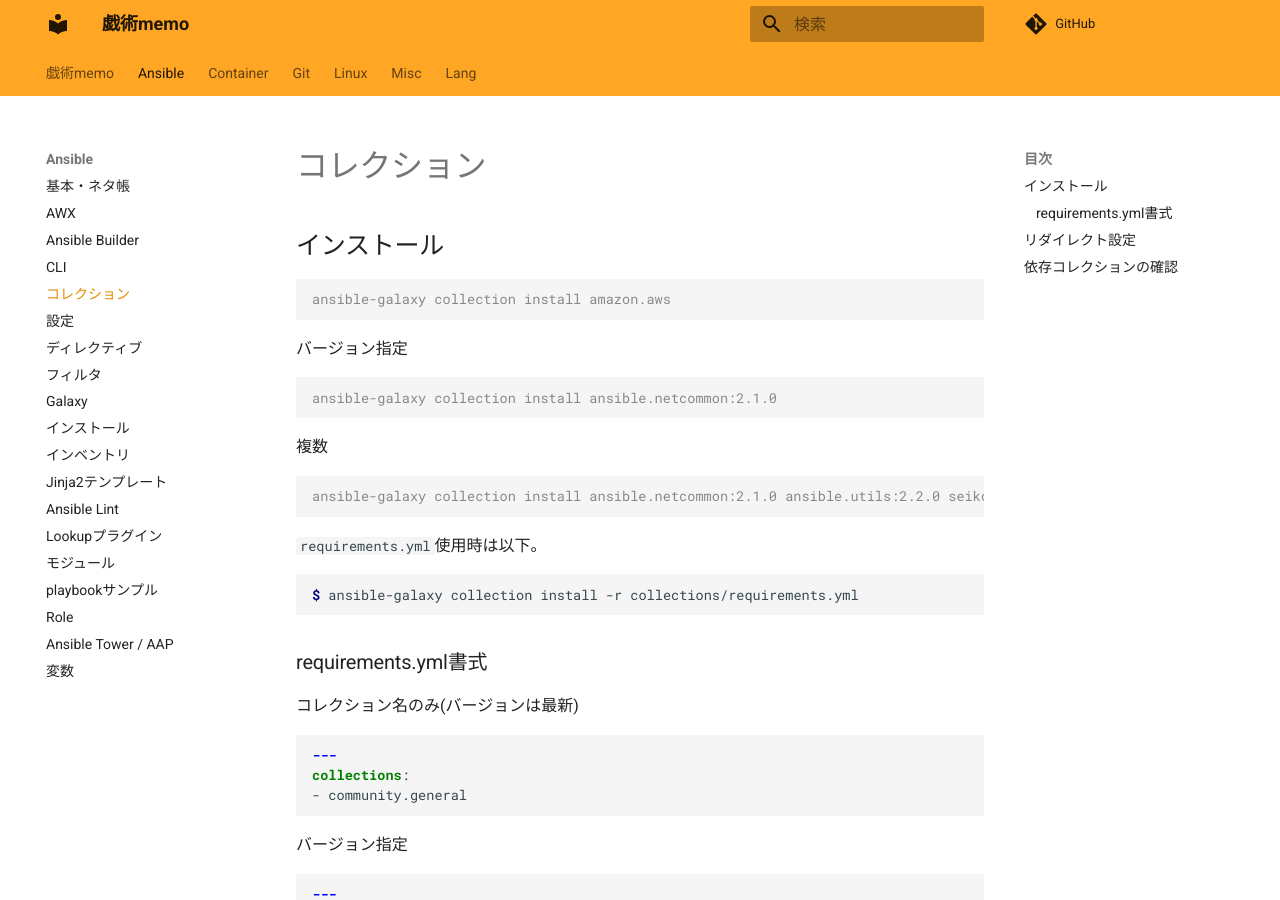
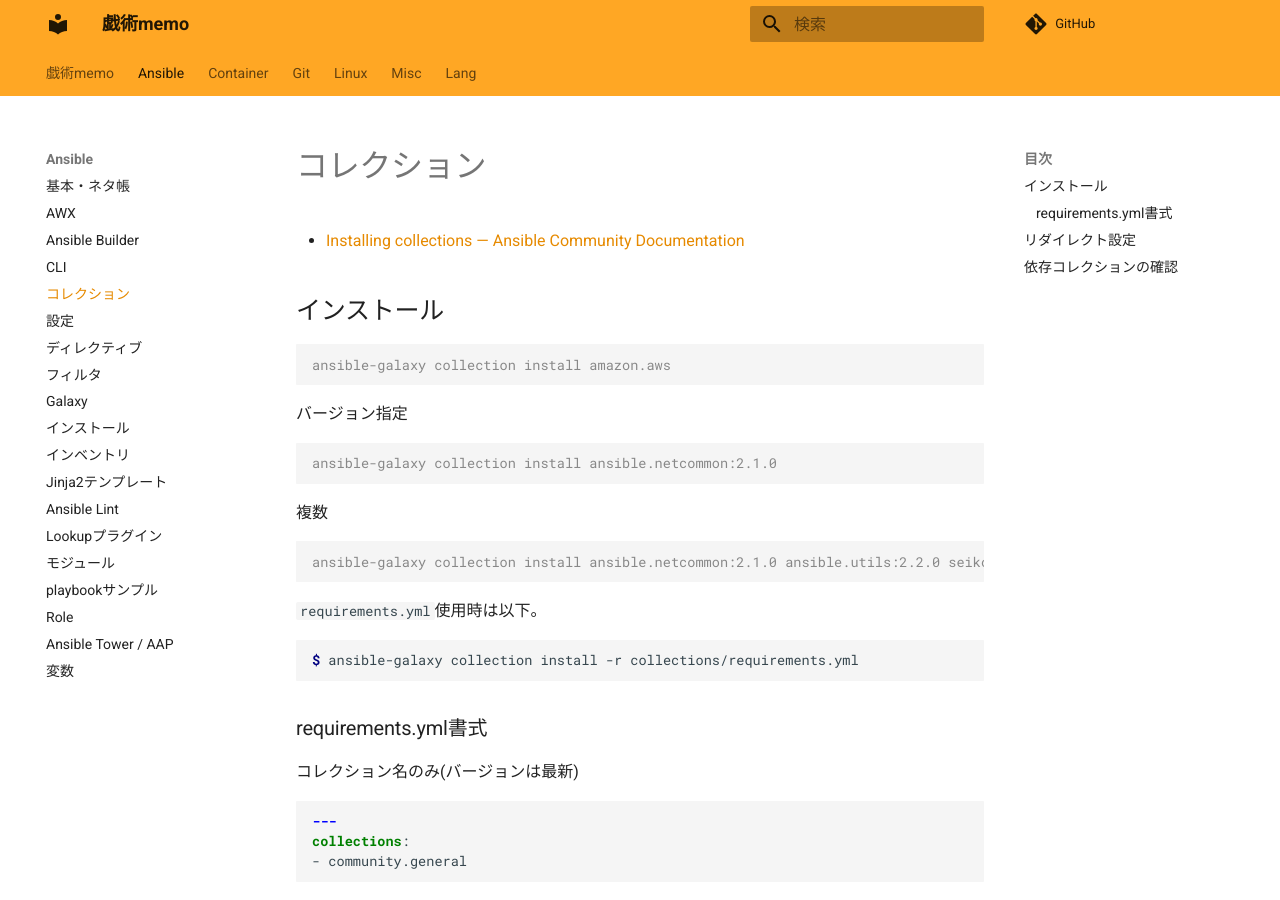
Before and after one commit to zaki-lknr/docs, an MkDocs documentation site: the page built from docs/Ansible/collection.md, in a window 1280 px wide and 900 px high. Built offline with MkDocs 1.6.1 and Material for MkDocs 9.7.7, drawn with Linux system fonts in a browser that asks for light colours; comment, search, counter and statistics services are not loaded.

Commit message:
add: ansible/collectoin: installドキュメント

```diff
--- a/docs/Ansible/collection.md
+++ b/docs/Ansible/collection.md
@@ -1,4 +1,6 @@
 # コレクション
+
+- [Installing collections — Ansible Community Documentation](https://docs.ansible.com/projects/ansible/latest/collections_guide/collections_installing.html)
 
 ## インストール
 
```
